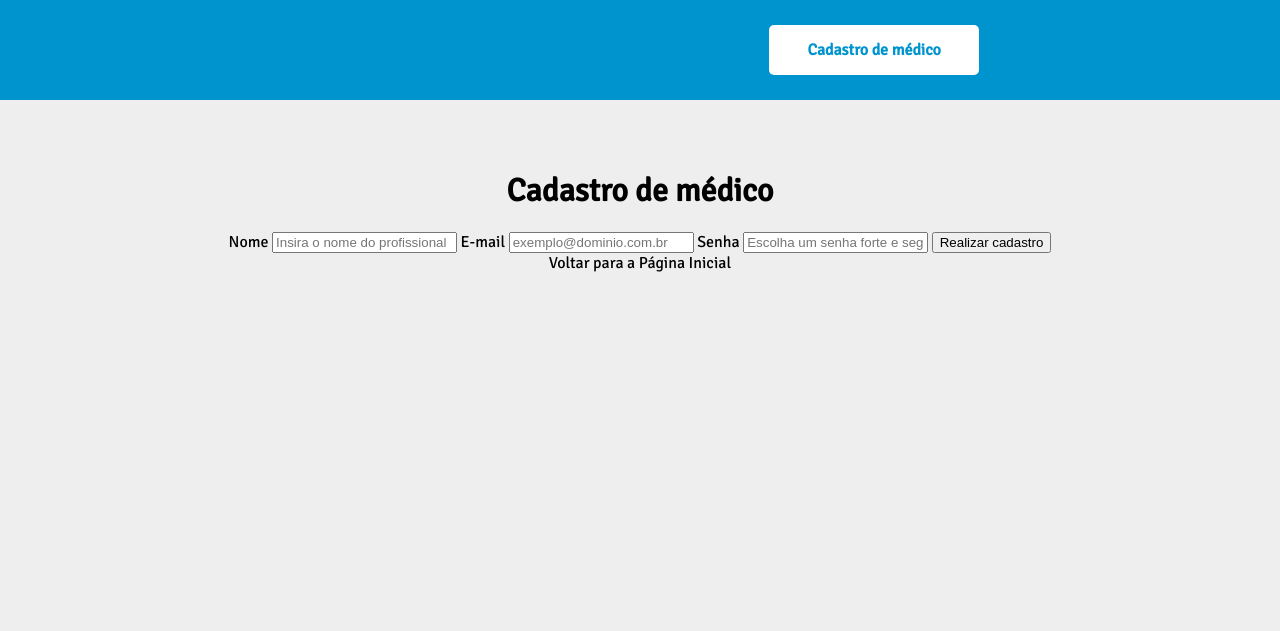
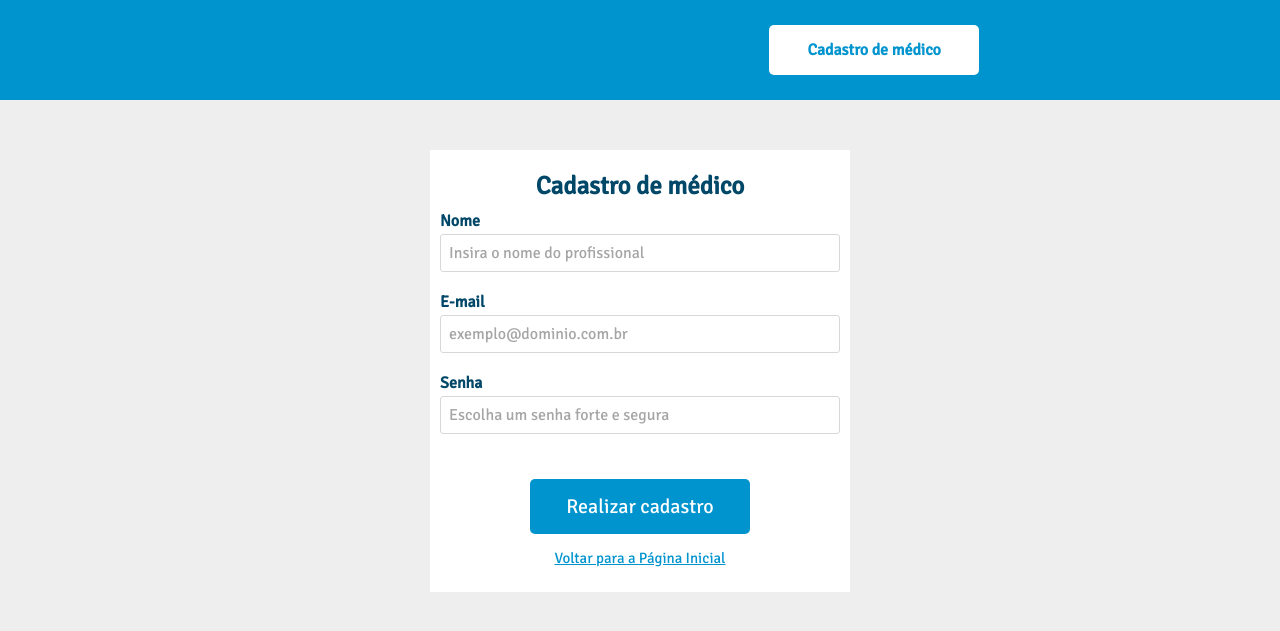
Before and after one commit to ellencabral/teste-fc, a PHP site: page /teste-fc/src/view/cadastro-medico.php in a window 1280 px wide. Shown: the top 631 px of the page. Run offline with PHP 8.4, Linux system fonts and the light colour scheme.

Commit message:
organização flex e estilos no cadastro de medico

```diff
--- a/src/header.php
+++ b/src/header.php
@@ -6,13 +6,14 @@
     <meta name="viewport" content="width=device-width, initial-scale=1.0">
     <link rel="stylesheet" type="text/css" href="<?php echo URL;?>model/css/style.css">
     <link href='https://fonts.googleapis.com/css?family=Signika' rel='stylesheet'>
+    <script src='<?php echo URL;?>script.js'></script>
     <title>Listagem de médicos</title>
 </head>
 <body>
-    <div id="header">
-      <div class="button-container">
-        <a class="button" href='<?php echo URL;?>view/cadastro-medico.php'>Cadastro de médico</a>
+    <div id="header" class="flex-row">
+      <div class="button-container flex-row">
+        <a class="button flex-row" href='<?php echo URL;?>view/cadastro-medico.php'>Cadastro de médico</a>
       </div>
     </div>
 
-    <div id="content">
+    <div id="content" class="flex-column">
--- a/src/model/css/style.css
+++ b/src/model/css/style.css
@@ -5,29 +5,41 @@ body {
   background: #eeeeee;
 }
 
+.flex-row {
+  display: flex;
+}
+
+.flex-column {
+  display: flex;
+  flex-direction: column;
+}
+
+h1 {
+  font-weight: bold;
+  font-size: 25px;
+  color: #004768;
+  margin: 0;
+}
+
+a, a:visited, a:hover, a:active {
+  color: inherit;
+  text-decoration: none;
+}
+
 #header {
   background-color: #0094CF;
   height: 100px;
-  display: flex;
   justify-content: center;
   margin-bottom: 50px;
 }
 
-.button-container {
+#header .button-container {
   width: 53%;
-  display: flex;
   justify-content: flex-end;
   align-items: center;
 }
 
-.nome-medico {
-  font-weight: bold;
-  font-size: 25px;
-  color: #004768;
-}
-
 #header .button {
-  display: flex;
   justify-content: center;
   align-items: center;
   background: #fff;
@@ -38,19 +50,13 @@ body {
   font-weight: bold;
 }
 
-a, a:visited, a:hover, a:active {
-  color: inherit;
-  text-decoration: none;
-}
-
 .button {
   border: none;
   font-family: 'Signika', sans-serif;
+  cursor: pointer;
 }
 
 #content {
-  display: flex;
-  flex-direction: column;
   justify-content: center;
   align-items: center;
 }
@@ -62,19 +68,12 @@ a, a:visited, a:hover, a:active {
   padding: 15px;
 }
 
-.form-container {
-  background: #fff;
+.medico-container .medico-header {
+  justify-content: space-between;
+  margin-left: 10px;
 }
 
-.medico-header {
-  display: flex;
-  justify-content: space-between;
-  margin-left: 10px;
-  margin-right: 10px;
-}
-
-.medico-header .button {
-  display: flex;
+.medico-container .medico-header .button {
   align-items: center;
   justify-content: center;
   border: 2px solid #0094CF;
@@ -84,17 +83,16 @@ a, a:visited, a:hover, a:active {
   padding-right: 11px;
   padding-left: 11px;
   height: 25px;
+  margin-right: 10px;
 }
 
-.medico-buttons {
-  display: flex;
+.medico-container .medico-buttons {
   justify-content: space-between;
-  width: 38%;
+  width: 41%;
   flex-wrap: wrap;
 }
 
 .horario-container {
-  display: flex;
   justify-content: space-between;
   flex-wrap: wrap;
   margin-top: 25px;
@@ -112,3 +110,63 @@ a, a:visited, a:hover, a:active {
   padding-right: 13px;
   padding-left: 13px;
 }
+
+.form-container {
+  background: #fff;
+  width: 400px;
+  padding: 10px;
+}
+
+.form-container h1 {
+  text-align: center;
+  margin-top: 10px;
+  margin-bottom: 10px;
+}
+
+.form-container label {
+  font-weight: bold;
+  margin-bottom: 3px;
+  color: #004768;
+}
+
+.form-container input {
+  margin-bottom: 20px;
+  padding: 8px;
+  border-radius: 3px;
+  border: 1px solid rgb(216, 216, 216);
+  font-family: 'Signika', sans-serif;
+  font-size: 16px;
+}
+
+::placeholder { /* Chrome, Firefox, Opera, Safari 10.1+ */
+  color: #a5a5a5;
+  opacity: 1; /* Firefox */
+}
+
+:-ms-input-placeholder { /* Internet Explorer 10-11 */
+  color:#a5a5a5;
+}
+
+::-ms-input-placeholder { /* Microsoft Edge */
+  color: #a5a5a5;
+}
+
+.form-container .button {
+  align-self: center;
+  margin-top: 25px;
+  margin-bottom: 15px;
+  width: 55%;
+  background: #0094CF;
+  color: #fff;
+  font-size: 20px;
+  padding: 15px;
+  border-radius: 5px;
+}
+
+.form-container a {
+  color: #0094CF;
+  align-self: center;
+  font-size: 15px;
+  text-decoration: underline;
+  margin-bottom: 15px;
+}
--- a/src/view/cadastro-medico.php
+++ b/src/view/cadastro-medico.php
@@ -1,18 +1,19 @@
 <?php
     include '../header.php'; ?>
-
+    <div class="form-container flex-column">
+        <form class="flex-column" method='post' action='../controller/medico-controller.php'>
             <h1>Cadastro de médico</h1>
-
-    <form method='post' action='../controller/medico-controller.php'>
-        Nome
+            <label for ="nome">Nome</label>
             <input type='text' name='nome' placeholder='Insira o nome do profissional' required/>
-        E-mail
+            <label for ="email">E-mail</label>
             <input type='text' name='email' placeholder='exemplo@dominio.com.br' required/>
-        Senha
+            <label for ="senha">Senha</label>
             <input type='password' name='senha' placeholder='Escolha um senha forte e segura' required/>
-        <button type='submit' name='cadastra'>Realizar cadastro</button>
+            <button class="button" type='submit' name='cadastra'>Realizar cadastro</button>
         </form>
 
         <a href='../index.php'>Voltar para a Página Inicial</a>
+    </div>
+</div>
 </body>
 </html>
```
Also changed, not shown: src/index.php (+7 -7 lines). Lines whose indentation alone changed are shown as unchanged.
